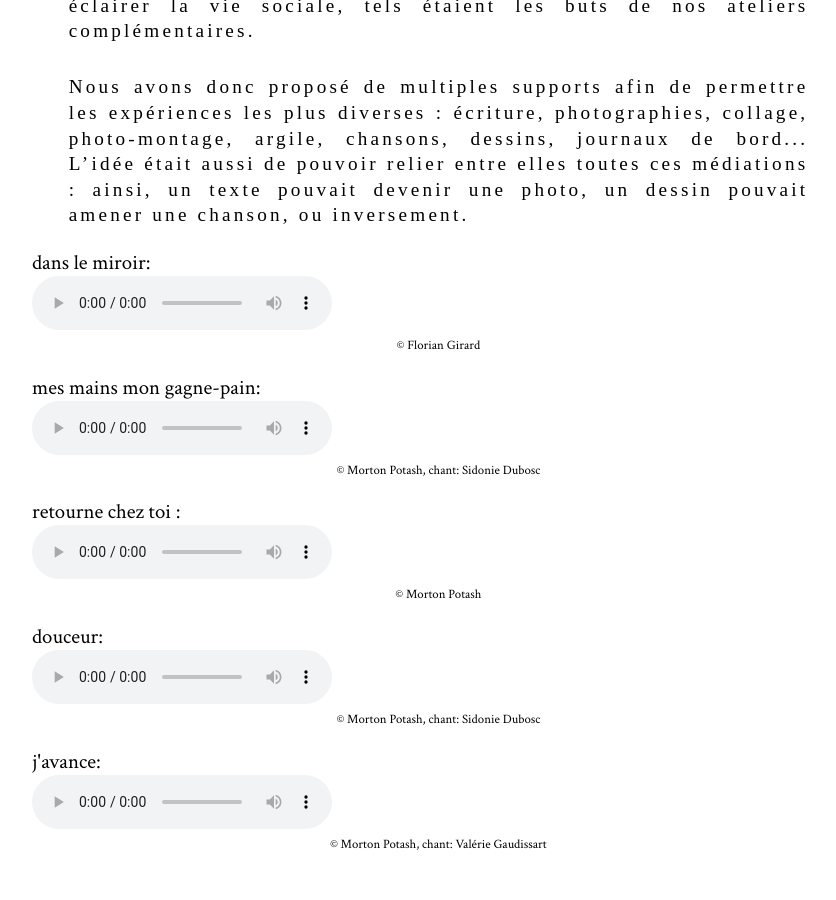
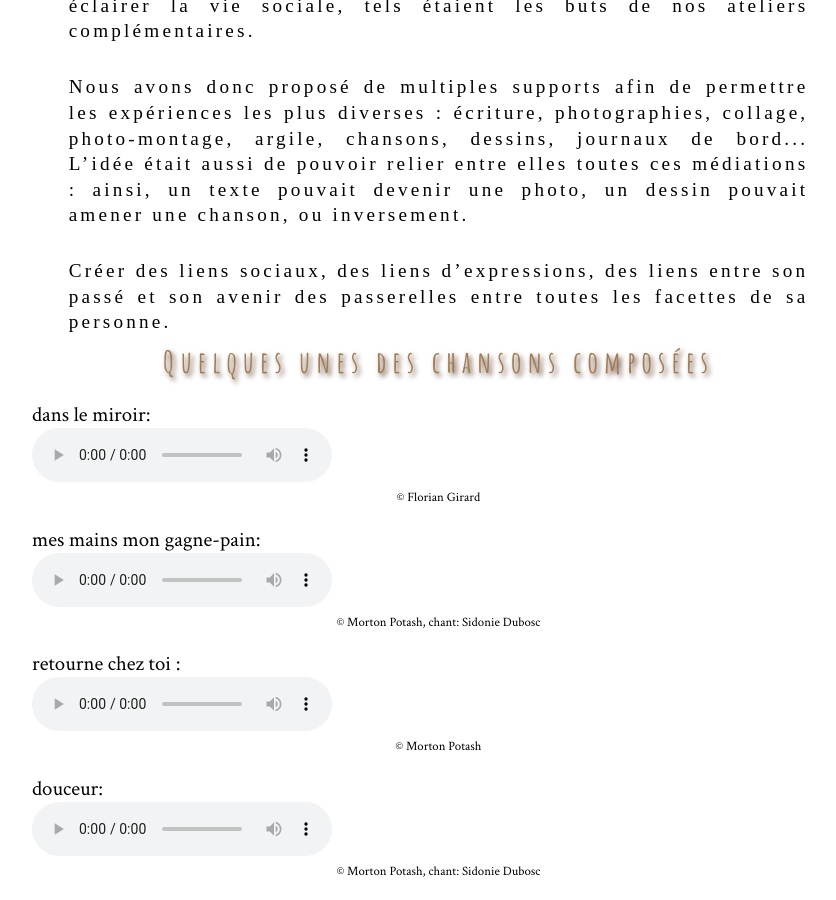
Before and after one commit to leshnik/revertouthaut, a Jekyll site: the page built from les-petites-lucarnes.md, in a window 1280 px wide and 900 px high, scrolled down 1450 px. Shown: the whole window, without its empty margins (178-1014 px from the left). Built offline with Jekyll 4.4.1, drawn with Linux system fonts in a browser that asks for light colours; some of the changed text lies outside the part shown.

Commit message:
title before chansons

```diff
--- a/les-petites-lucarnes.md
+++ b/les-petites-lucarnes.md
@@ -134,6 +134,9 @@ summary: Destiné à des personnes en insertion, un cycle d'ateliers réunissant
 
 <p class="intro-text">Nous avons donc proposé de multiples supports afin de permettre les expériences les plus diverses : écriture, photographies, collage, photo-montage, argile, chansons, dessins, journaux de bord... L’idée était aussi de pouvoir relier entre elles toutes ces médiations : ainsi, un texte pouvait devenir une photo, un dessin pouvait amener une chanson, ou inversement. </p>
 
+<p class="intro-text">Créer des liens sociaux, des liens d’expressions, des liens entre son passé et son avenir des passerelles entre toutes les facettes de sa personne.</p>
+
+<div class="MottoSmaller">Quelques unes des chansons composées</div>
 <figure>
     <figcaption>dans le miroir:</figcaption>
     <audio
@@ -186,6 +189,4 @@ summary: Destiné à des personnes en insertion, un cycle d'ateliers réunissant
 
 </figure>
 
-<p class="intro-text">Créer des liens sociaux, des liens d’expressions, des liens entre son passé et son avenir des passerelles entre toutes les facettes de sa personne.</p>
-
 <p class="intro-text">Ateliers animés par Valérie Gaudissart, Lucie Moraillon, Patricia Rigo, Florian Girard, et Morton Potash</p>
```
